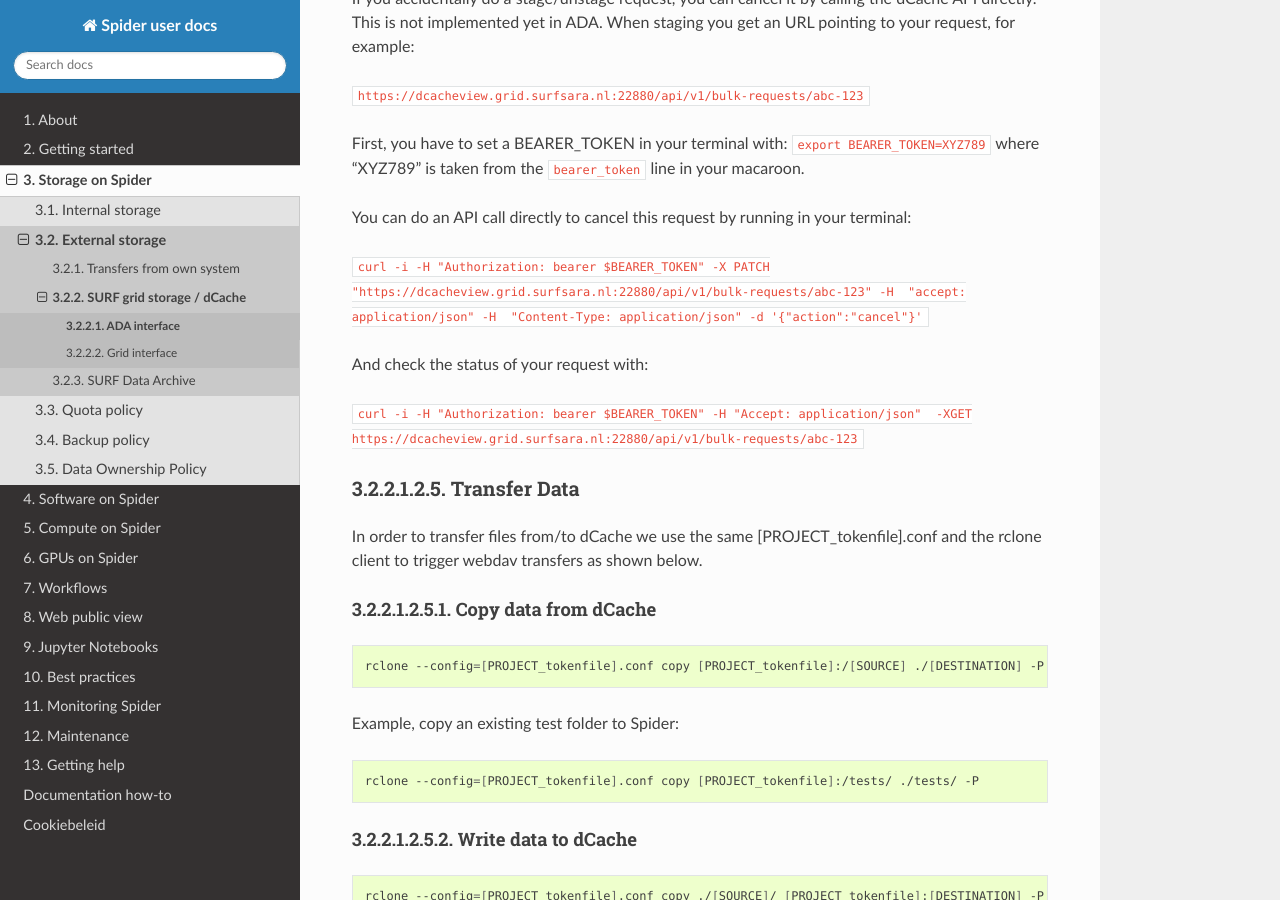
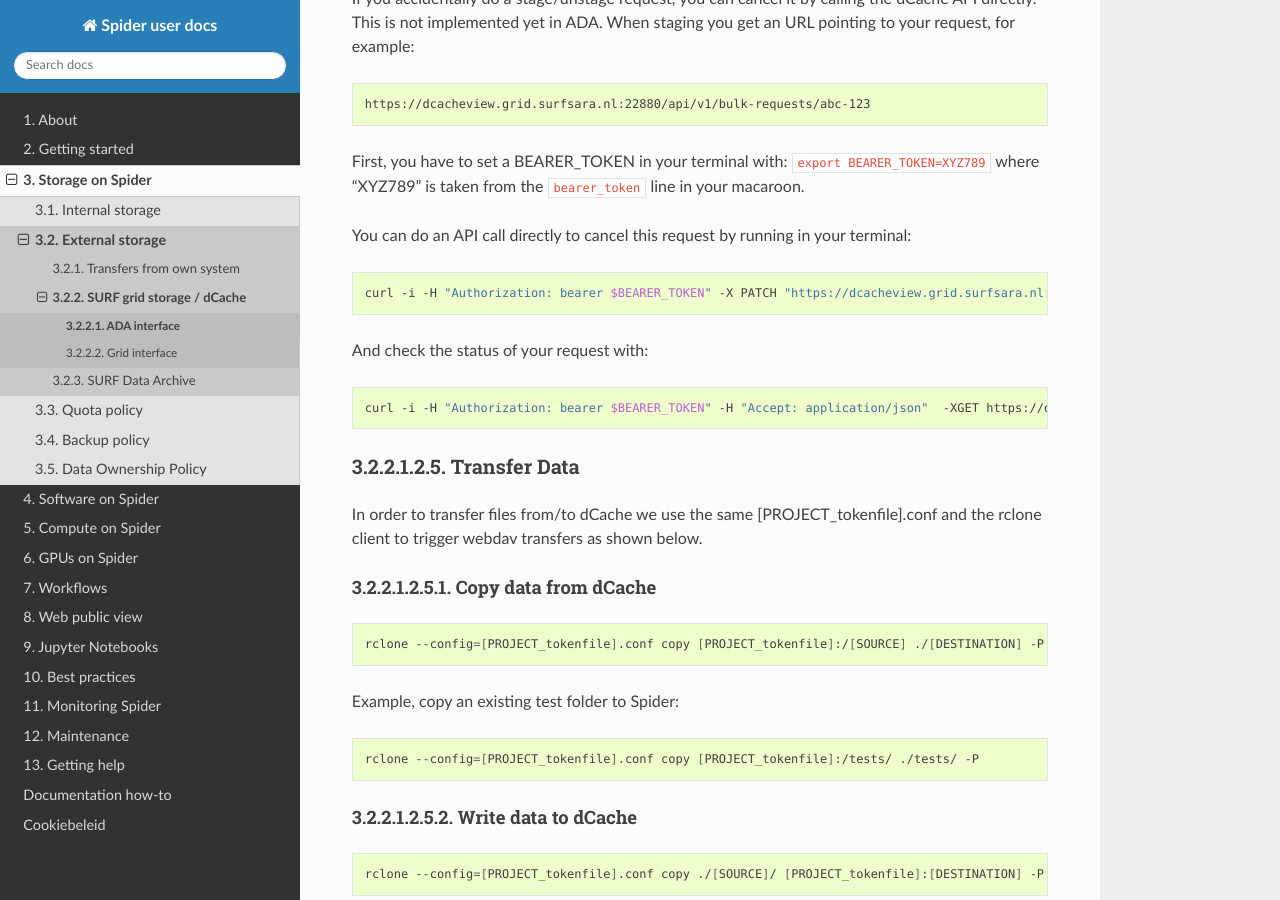
Before and after one commit to sara-nl/spiderdocs, a Sphinx documentation site: the page built from source/Pages/storage/ada-interface.rst, in a window 1280 px wide and 900 px high, scrolled down 8743 px. Built offline with Sphinx 7.4.7 and the Read the Docs theme 3.1.0, drawn with Linux system fonts in a browser that asks for light colours.

Commit message:
Fix codeblocks ada

```diff
--- a/source/Pages/storage/ada-interface.rst
+++ b/source/Pages/storage/ada-interface.rst
@@ -397,7 +397,9 @@ Cancelling Staging
 If you accidentally do a stage/unstage request, you can cancel it by calling the dCache API directly. This is not implemented yet in ADA.
 When staging you get an URL pointing to your request, for example:
 
-``https://dcacheview.grid.surfsara.nl:22880/api/v1/bulk-requests/abc-123``
+.. code-block:: bash
+
+    https://dcacheview.grid.surfsara.nl:22880/api/v1/bulk-requests/abc-123
 
 First, you have to  set a BEARER_TOKEN in your terminal with:
 ``export BEARER_TOKEN=XYZ789``
@@ -405,11 +407,15 @@ where "XYZ789" is taken from the ``bearer_token`` line in your macaroon.
 
 You can do an API call directly to cancel this request by running in your terminal:
 
-``curl -i -H "Authorization: bearer $BEARER_TOKEN" -X PATCH "https://dcacheview.grid.surfsara.nl:22880/api/v1/bulk-requests/abc-123" -H  "accept: application/json" -H  "Content-Type: application/json" -d '{"action":"cancel"}'``
+.. code-block:: bash
+
+    curl -i -H "Authorization: bearer $BEARER_TOKEN" -X PATCH "https://dcacheview.grid.surfsara.nl:22880/api/v1/bulk-requests/abc-123" -H  "accept: application/json" -H  "Content-Type: application/json" -d '{"action":"cancel"}'
 
 And check the status of your request with:
 
-``curl -i -H "Authorization: bearer $BEARER_TOKEN" -H "Accept: application/json"  -XGET https://dcacheview.grid.surfsara.nl:22880/api/v1/bulk-requests/abc-123``
+.. code-block:: bash
+
+    curl -i -H "Authorization: bearer $BEARER_TOKEN" -H "Accept: application/json"  -XGET https://dcacheview.grid.surfsara.nl:22880/api/v1/bulk-requests/abc-123
 
 
 .. _transfer-data-rclone:
```
